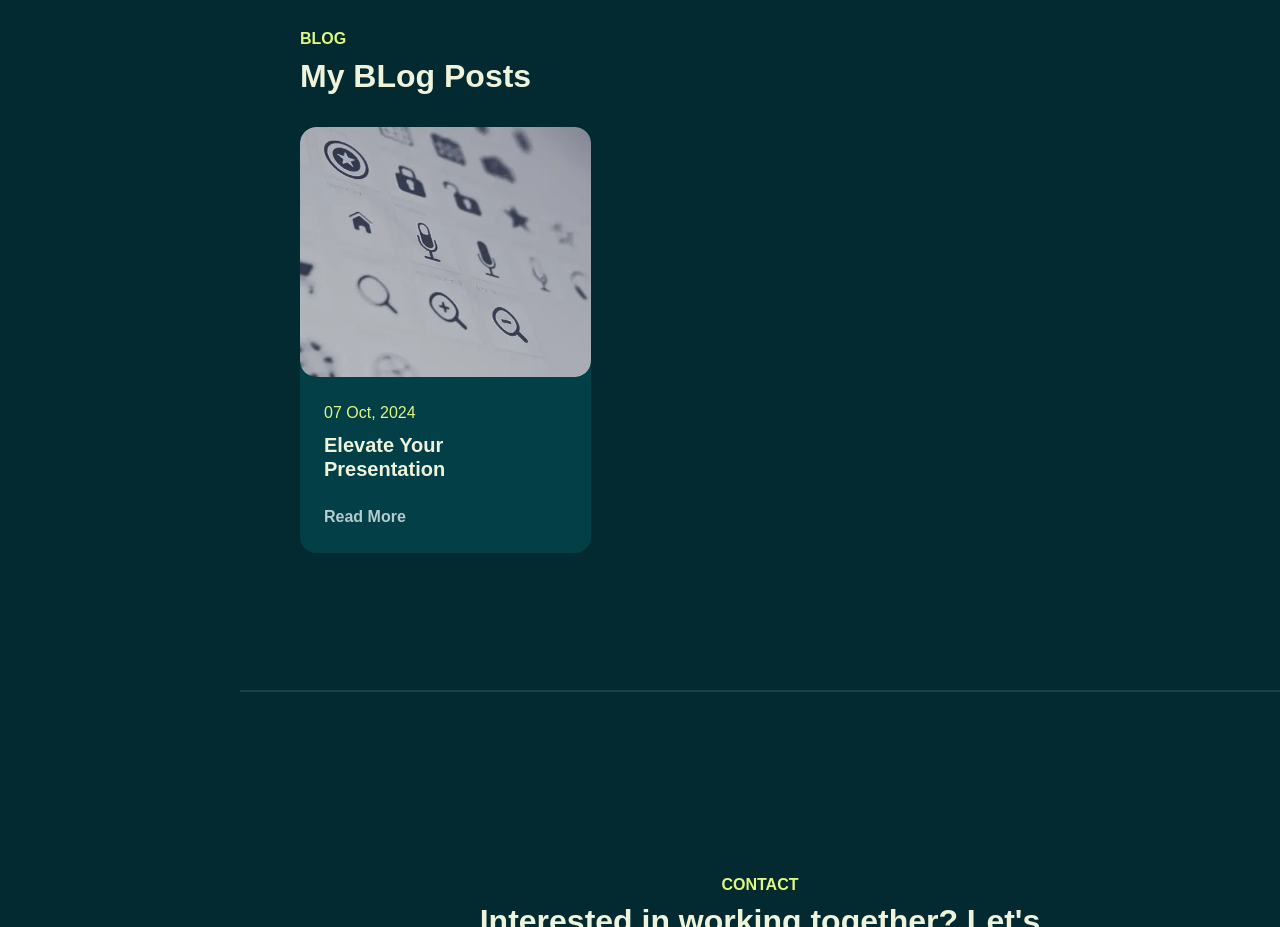
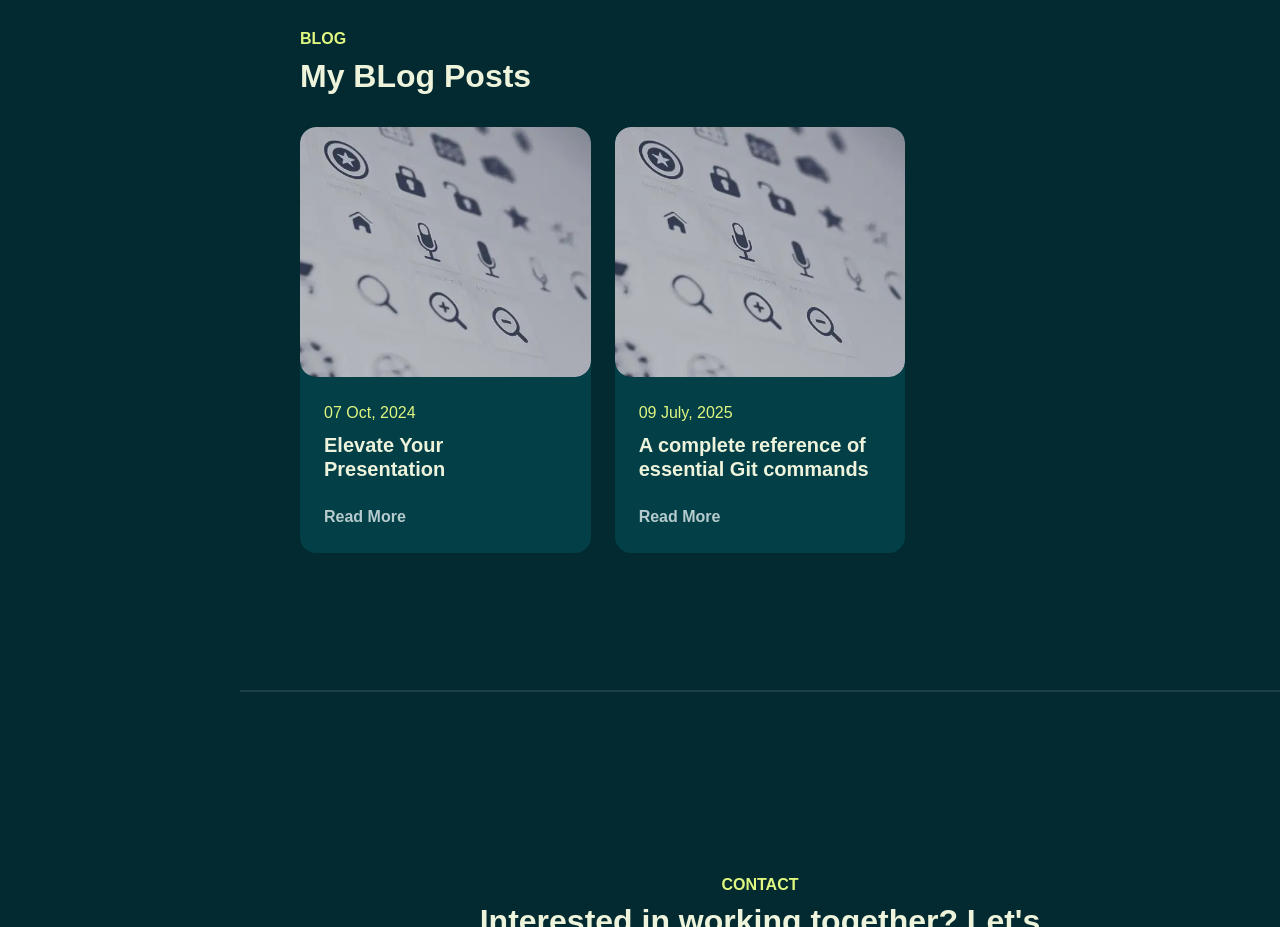
Before and after one commit to tanvirsweb/tanvirsweb.github.io, a plain HTML site: page index.html in a window 1280 px wide. Shown: the part 7540-8467 px from the top of the page. Drawn offline with nearby package versions, Linux system fonts and the light colour scheme; a web font is replaced by a local one.

Commit message:
add: git commands webpage link in blog section

```diff
--- a/index.html
+++ b/index.html
@@ -819,7 +819,7 @@
 
                 <div class="row gy-4">
                     <!-- make all columns same height -->
-                    <div class="h-100 col-md-4" data-aos="fade-up">
+                    <div class="h-100 col-md-4" data-aos="fade-up" data-aos-delay="0">
                         <div class="card-custom rounded-4 bg-base shadow-effect">
                             <div class="card-custom-image rounded-4">
                                 <img class="rounded-4" src="./assets/images/blog-post-1.webp" alt="">
@@ -828,6 +828,19 @@
                                 <p class="text-brand mb-2">07 Oct, 2024</p>
                                 <h5 class="mb-4">Elevate Your Presentation</h5>
                                 <a href="./blog/elevate-presentation/index.html" class="link-custom">Read More</a>
+                            </div>
+                        </div>
+                    </div>
+
+                    <div class="h-100 col-md-4" data-aos="fade-up"  data-aos-delay="300">
+                        <div class="card-custom rounded-4 bg-base shadow-effect">
+                            <div class="card-custom-image rounded-4">
+                                <img class="rounded-4" src="./assets/images/blog-post-1.webp" alt="">
+                            </div>
+                            <div class="card-custom-content p-4">
+                                <p class="text-brand mb-2">09 July, 2025</p>
+                                <h5 class="mb-4">A complete reference of essential Git commands</h5>
+                                <a href="https://tanvirsweb.github.io/git_commands_A-Z/" class="link-custom">Read More</a>
                             </div>
                         </div>
                     </div>
```
